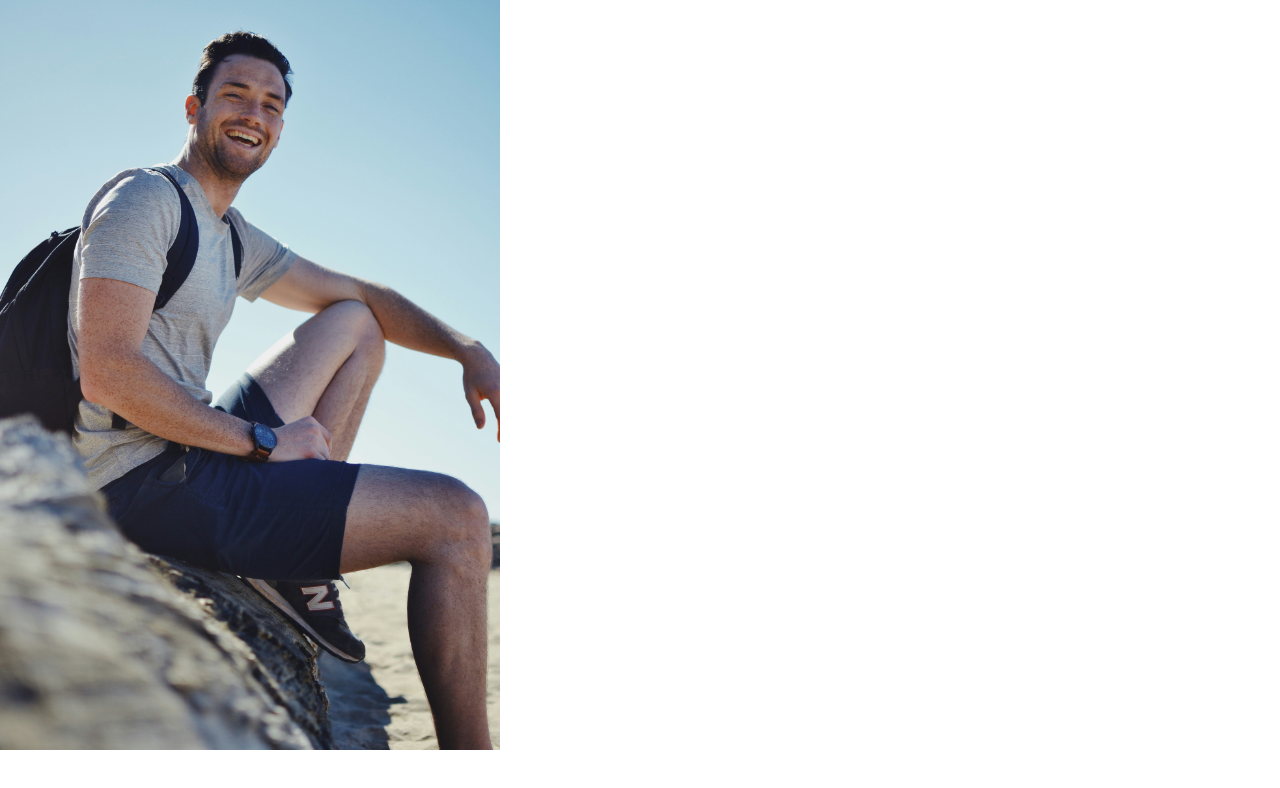
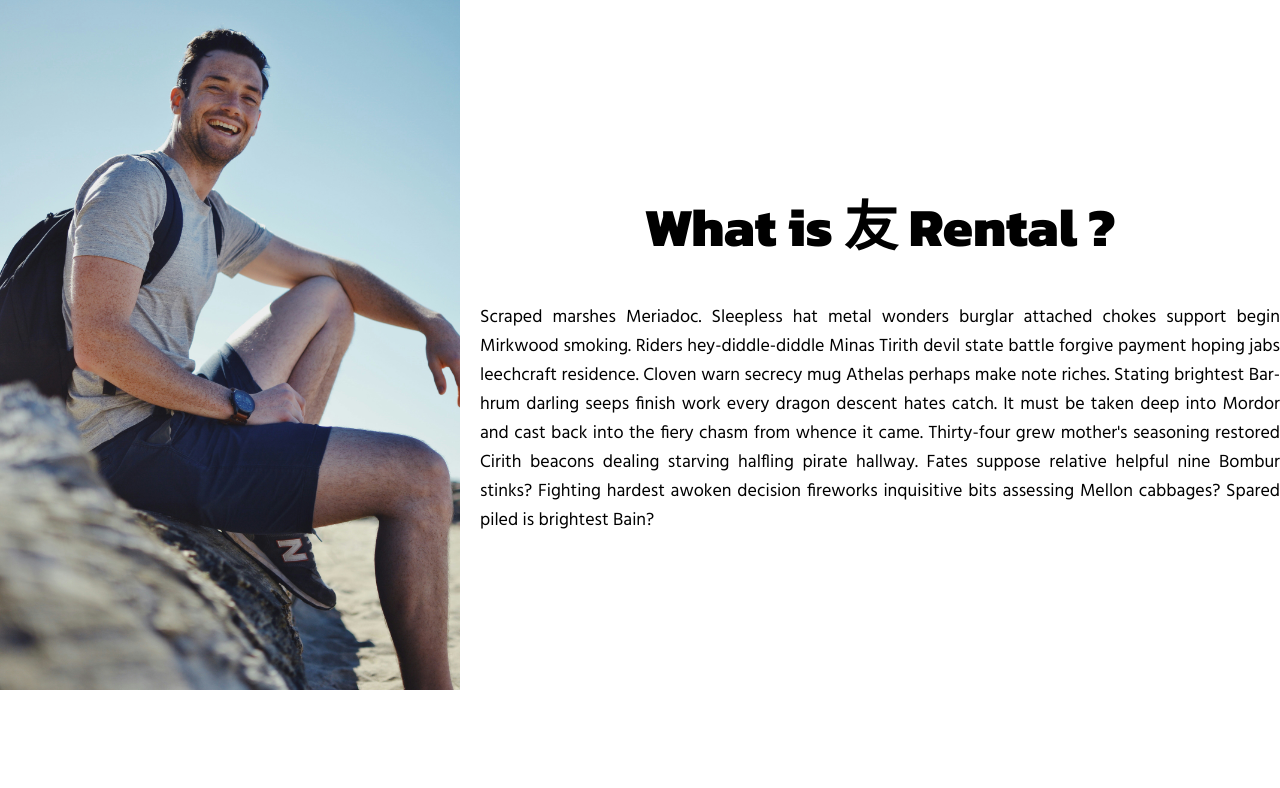
Before and after one commit to izantolpmoc/Rent-a-Friend, a React (Create React App) app in the folder frontend/: page / in a window 1280 px wide. Shown: the top 788 px of the page. Built offline with nearby package versions, Linux system fonts and the light colour scheme; the HTML template or start-up script is replaced by a standard one.

Commit message:
updated frontpage illustration content

```diff
--- a/frontend/src/index.scss
+++ b/frontend/src/index.scss
@@ -1,8 +1,16 @@
+// File imports
+@import './styles/variables.scss';
+
+// Google fonts imports
+@import url('https://fonts.googleapis.com/css2?family=Kanit:ital,wght@0,100;0,200;0,300;0,400;0,500;0,600;0,700;0,800;0,900;1,100;1,200;1,300;1,400;1,500;1,600;1,700;1,800;1,900&display=swap');
+@import url('https://fonts.googleapis.com/css2?family=Hind:wght@300;400;500;600;700&family=Kanit:ital,wght@0,100;0,200;0,300;0,400;0,500;0,600;0,700;0,800;0,900;1,100;1,200;1,300;1,400;1,500;1,600;1,700;1,800;1,900&display=swap');
+
 body {
   margin: 0;
-  font-family: -apple-system, BlinkMacSystemFont, 'Segoe UI', 'Roboto', 'Oxygen',
-    'Ubuntu', 'Cantarell', 'Fira Sans', 'Droid Sans', 'Helvetica Neue',
-    sans-serif;
+  font-family: "Hind", sans-serif;
+  font-size: 18px;
+  font-weight: 400;
+  font-style: normal;
   -webkit-font-smoothing: antialiased;
   -moz-osx-font-smoothing: grayscale;
 }
@@ -11,3 +19,15 @@ code {
   font-family: source-code-pro, Menlo, Monaco, Consolas, 'Courier New',
     monospace;
 }
+
+h1 {
+  font-family: $title-font;
+  font-weight: 800;
+  font-size: 54px;
+}
+
+h2 {
+  font-family: $title-font;
+  font-weight: 800;
+  font-size: 36px;
+}
--- a/frontend/src/pages/Home.js
+++ b/frontend/src/pages/Home.js
@@ -5,8 +5,14 @@ const Home = () => {
 
     return (
         <main>
-            <div className='image_container'>
-                <img src={UnsplashMan} alt='friendly man'></img>
+            <div className='section1_container'>
+                <div className='image_container'>
+                    <img src={UnsplashMan} alt='friendly man'></img>
+                </div>
+                <div className='text_container'>
+                    <h1>What is 友 Rental ?</h1>
+                    <p>Scraped marshes Meriadoc. Sleepless hat metal wonders burglar attached chokes support begin Mirkwood smoking. Riders hey-diddle-diddle Minas Tirith devil state battle forgive payment hoping jabs leechcraft residence. Cloven warn secrecy mug Athelas perhaps make note riches. Stating brightest Bar-hrum darling seeps finish work every dragon descent hates catch. It must be taken deep into Mordor and cast back into the fiery chasm from whence it came. Thirty-four grew mother's seasoning restored Cirith beacons dealing starving halfling pirate hallway. Fates suppose relative helpful nine Bombur stinks? Fighting hardest awoken decision fireworks inquisitive bits assessing Mellon cabbages? Spared piled is brightest Bain?</p>
+                </div>
             </div>
         </main>
     )
--- a/frontend/src/styles/pages/home.scss
+++ b/frontend/src/styles/pages/home.scss
@@ -1,3 +1,9 @@
+.section1_container {
+    display: flex;
+    align-items: center;
+    gap: 20px;
+}
+
 .image_container {
     max-width: 500px;
 
@@ -5,3 +11,16 @@
         width: 100%;
     }
 }
+
+.text_container {
+    max-width: 800px;
+    margin: 0 auto;
+    h1 {
+        text-align: center;
+    }
+
+    p {
+        text-align: justify;
+        text-justify: inter-word;
+    }
+}
--- /dev/null
+++ b/frontend/src/styles/variables.scss
@@ -0,0 +1 @@
+$title-font: "Kanit", sans-serif;
--- a/package.json
+++ b/package.json
@@ -20,10 +20,10 @@
     "mongoose": "^8.5.1"
   },
   "devDependencies": {
-    "@craco/craco": "^7.1.0",
+    "@babel/plugin-proposal-private-property-in-object": "^7.21.11",
+    "@craco/craco": "^5.9.0",
     "@eslint/compat": "^1.1.1",
     "@eslint/js": "^9.7.0",
-    "@babel/plugin-proposal-private-property-in-object": "^7.21.11",
     "concurrently": "^8.2.2",
     "eslint": "^9.7.0",
     "eslint-plugin-import": "^2.29.1",
```
Also changed, not shown: 1 other file (tests, documents, lock files or other folders).
